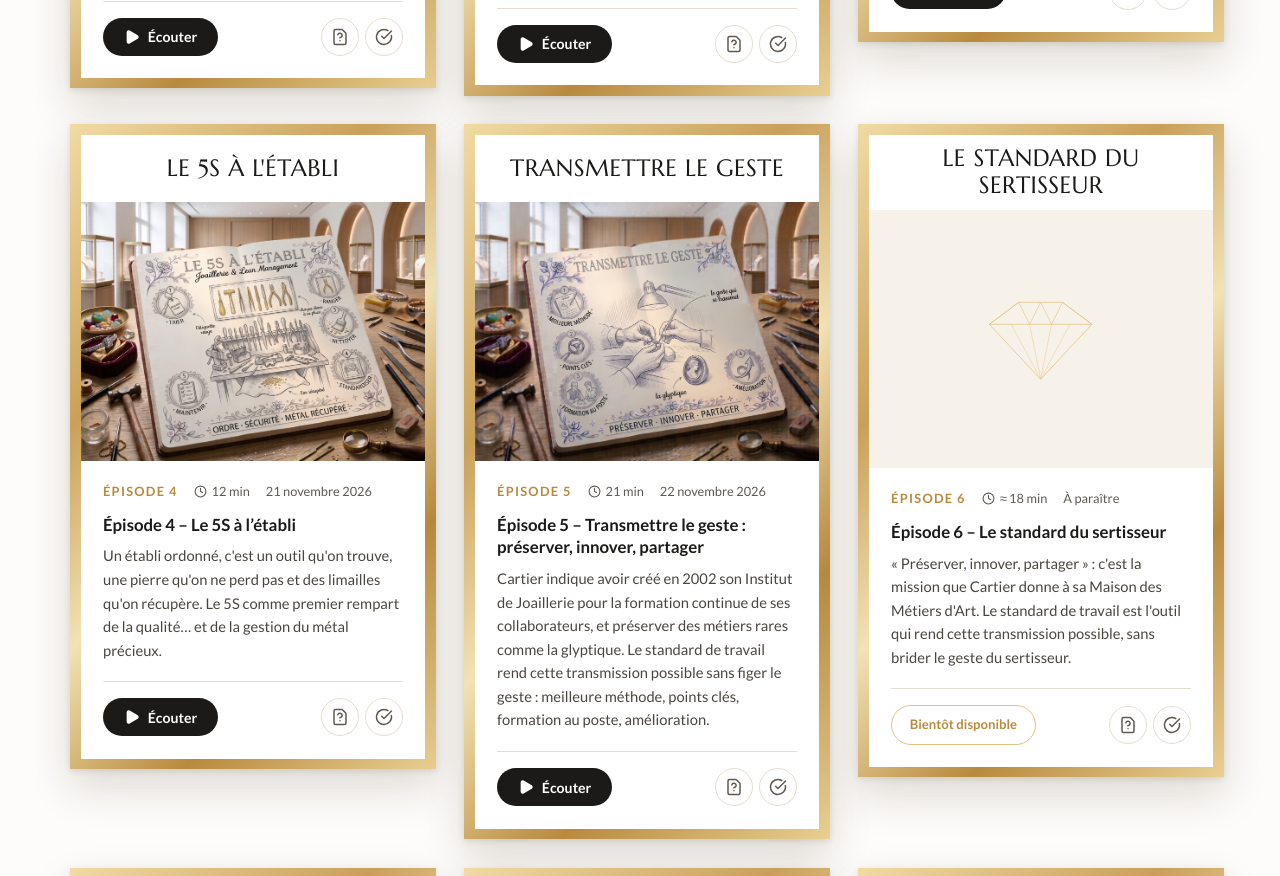
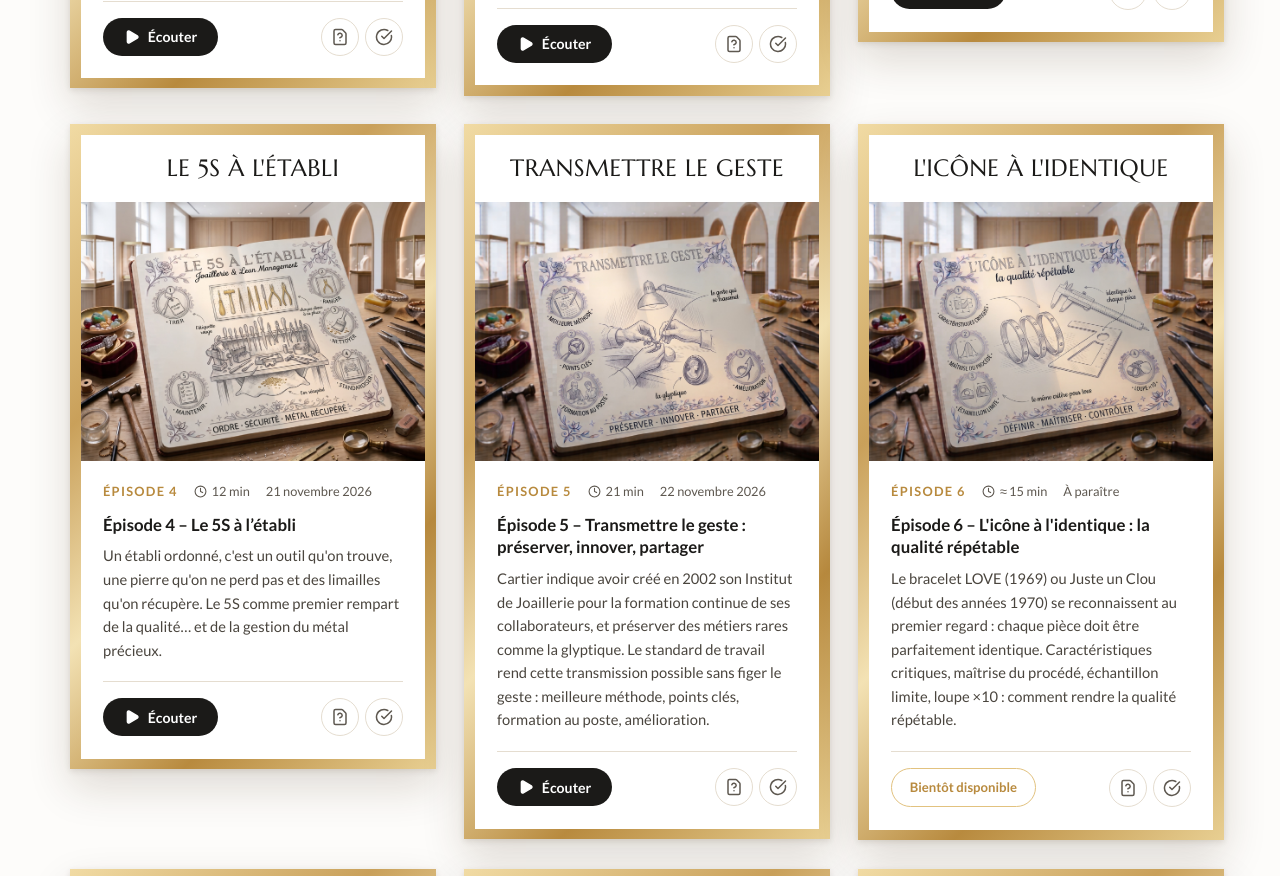
Before and after one commit to Christophe25/eclat-maitrise, a React (Vite) app: page / in a window 1280 px wide. Shown: the part 1220-2096 px from the top of the page. Built offline with nearby package versions, Linux system fonts and the light colour scheme.

Commit message:
feat: épisode 6 « L'icône à l'identique » – illustration (accent de « répétable » ajouté, décor adouci) et carte
Co-Authored-By: Claude Opus 5.5 <noreply@anthropic.com>

```diff
--- a/src/data/episodes.js
+++ b/src/data/episodes.js
@@ -76,12 +76,13 @@ export const episodes = [
   {
     id: 'ep-6',
     episodeNumber: 6,
-    title: 'Épisode 6 – Le standard du sertisseur',
-    shortTitle: 'Le standard du sertisseur',
-    plannedDuration: '18 min',
+    title: "Épisode 6 – L'icône à l'identique : la qualité répétable",
+    shortTitle: "L'icône à l'identique",
+    image: '/infographics/ep-6.jpg',
+    plannedDuration: '15 min',
     description:
-      "« Préserver, innover, partager » : c'est la mission que Cartier donne à sa Maison des Métiers d'Art. Le standard de travail est l'outil qui rend cette transmission possible, sans brider le geste du sertisseur.",
-    keywords: [...base, 'standard de travail', 'sertissage'],
+      "Le bracelet LOVE (1969) ou Juste un Clou (début des années 1970) se reconnaissent au premier regard : chaque pièce doit être parfaitement identique. Caractéristiques critiques, maîtrise du procédé, échantillon limite, loupe ×10 : comment rendre la qualité répétable.",
+    keywords: [...base, 'qualité répétable', 'contrôle'],
   },
   {
     id: 'ep-7',
```
Also changed, not shown: design/retouches/retouch.html (+15 -0 lines), public/infographics/ep-6.jpg (added), 1 other file (tests, documents, lock files or other folders).
